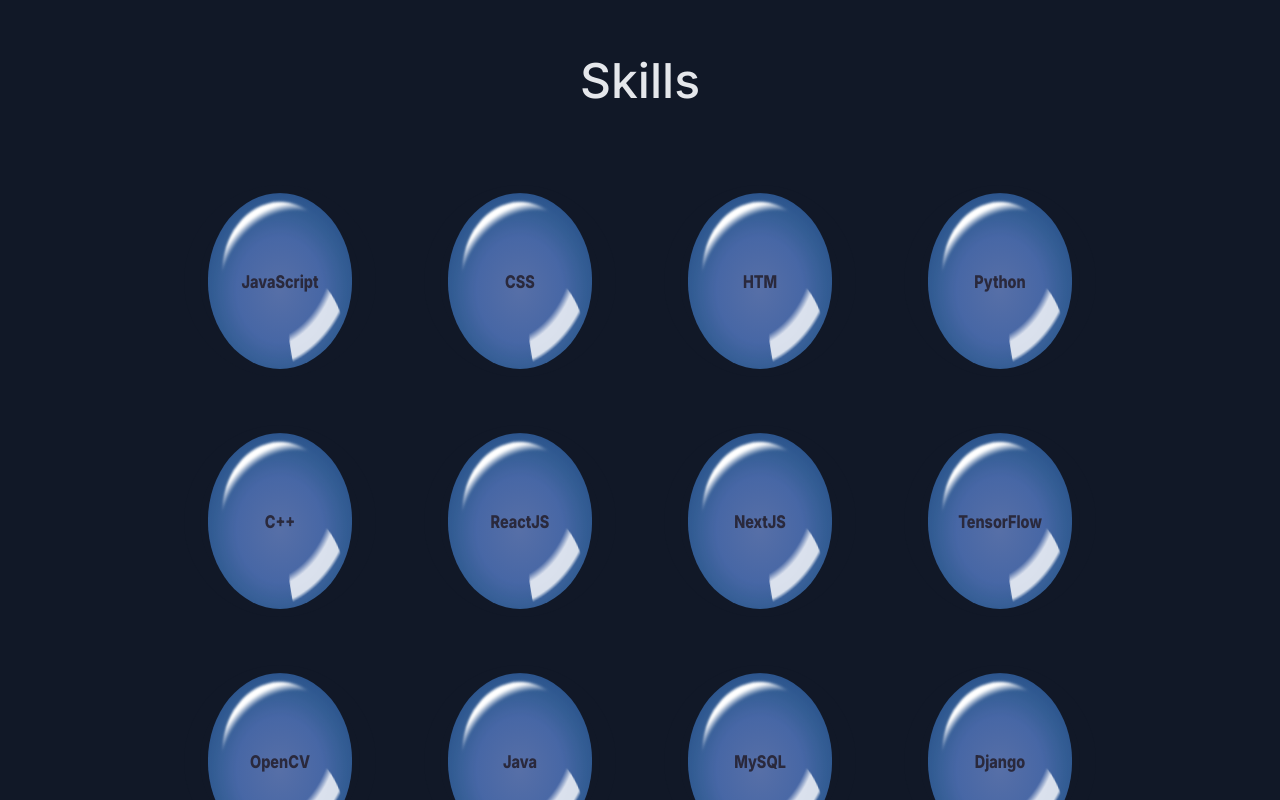
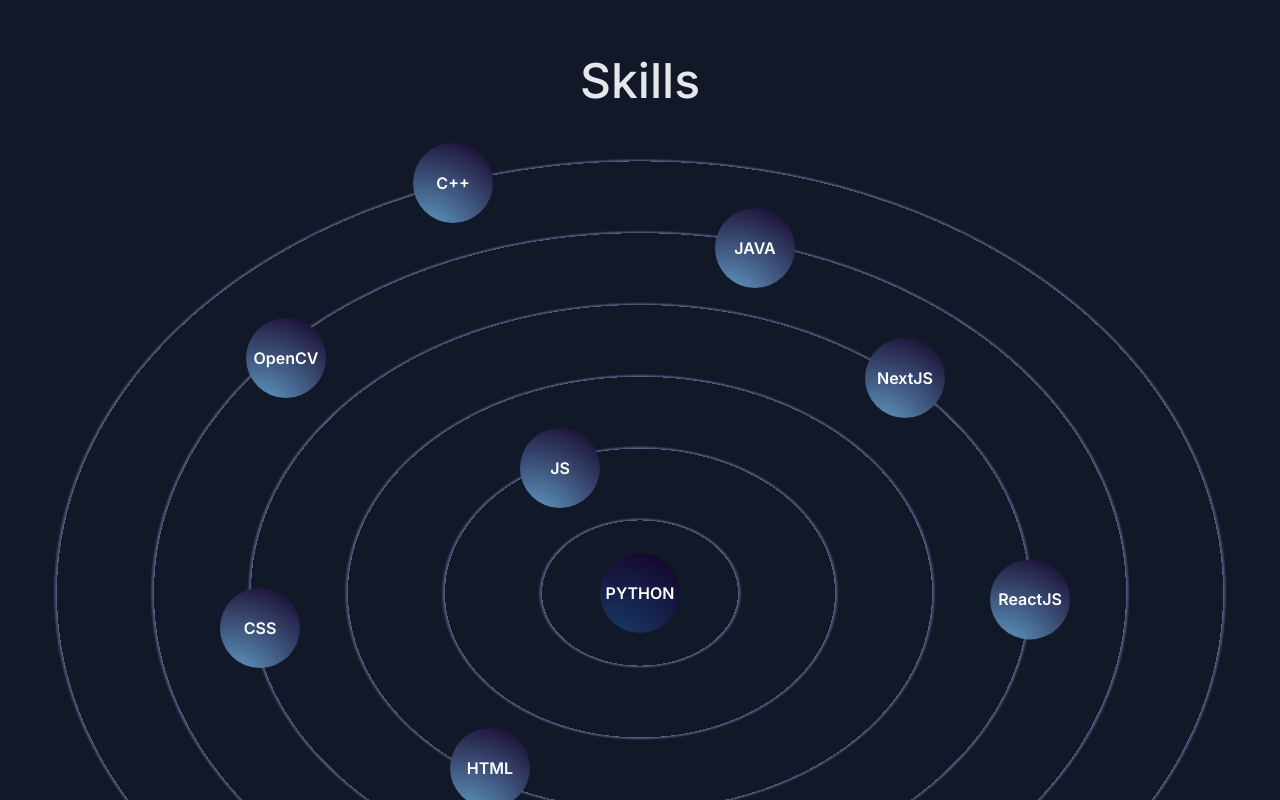
Before and after one commit to Akib-Raihan-4/Portfolio, a Next.js app: page / in a window 1280 px wide. Shown: the part 3080-3880 px from the top of the page. Built offline with nearby package versions, Linux system fonts and the light colour scheme; a web font is replaced by a local one.

Commit message:
forgot to edit

```diff
--- a/components/skills.tsx
+++ b/components/skills.tsx
@@ -104,24 +104,24 @@
 
 
 export const Skills = () => {
-  // const [isMobile, setIsMobile] = useState<boolean>(window.innerWidth <= 1260);
+  const [isMobile, setIsMobile] = useState<boolean>(window.innerWidth <= 1260);
 
-  // useEffect(() => {
-  //   const handleResize = () => {
-  //     setIsMobile(window.innerWidth <= 1260);
-  //   };
+  useEffect(() => {
+    const handleResize = () => {
+      setIsMobile(window.innerWidth <= 1260);
+    };
 
-  //   window.addEventListener('resize', handleResize);
-  //   return () => {
-  //     window.removeEventListener('resize', handleResize);
-  //   };
-  // }, [window.innerWidth]);
+    window.addEventListener('resize', handleResize);
+    return () => {
+      window.removeEventListener('resize', handleResize);
+    };
+  }, [window.innerWidth]);
 
   return (
     <section className='mb-28 max-w-[80rem] text-center leading-8 sm:mb-8 scroll-mt-28 overflow-x-hidden' id='skills'>
         <SectionHeading>Skills</SectionHeading>
-        {/* {isMobile ? <MobileSkills /> : <DesktopSkills />} */}
-        <MobileSkills />
+        {isMobile ? <MobileSkills /> : <DesktopSkills />}
+
 
 
     </section>
```
